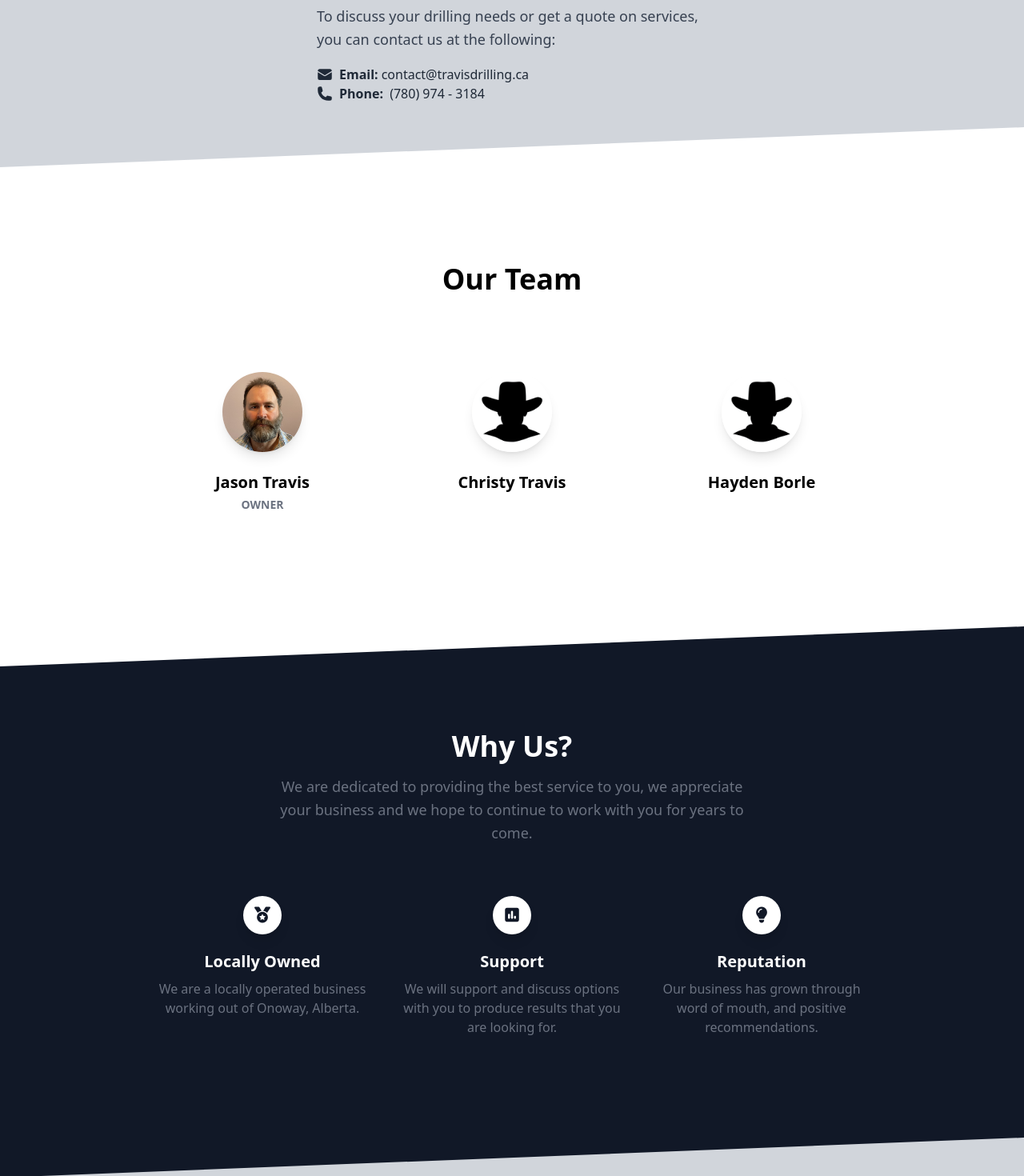
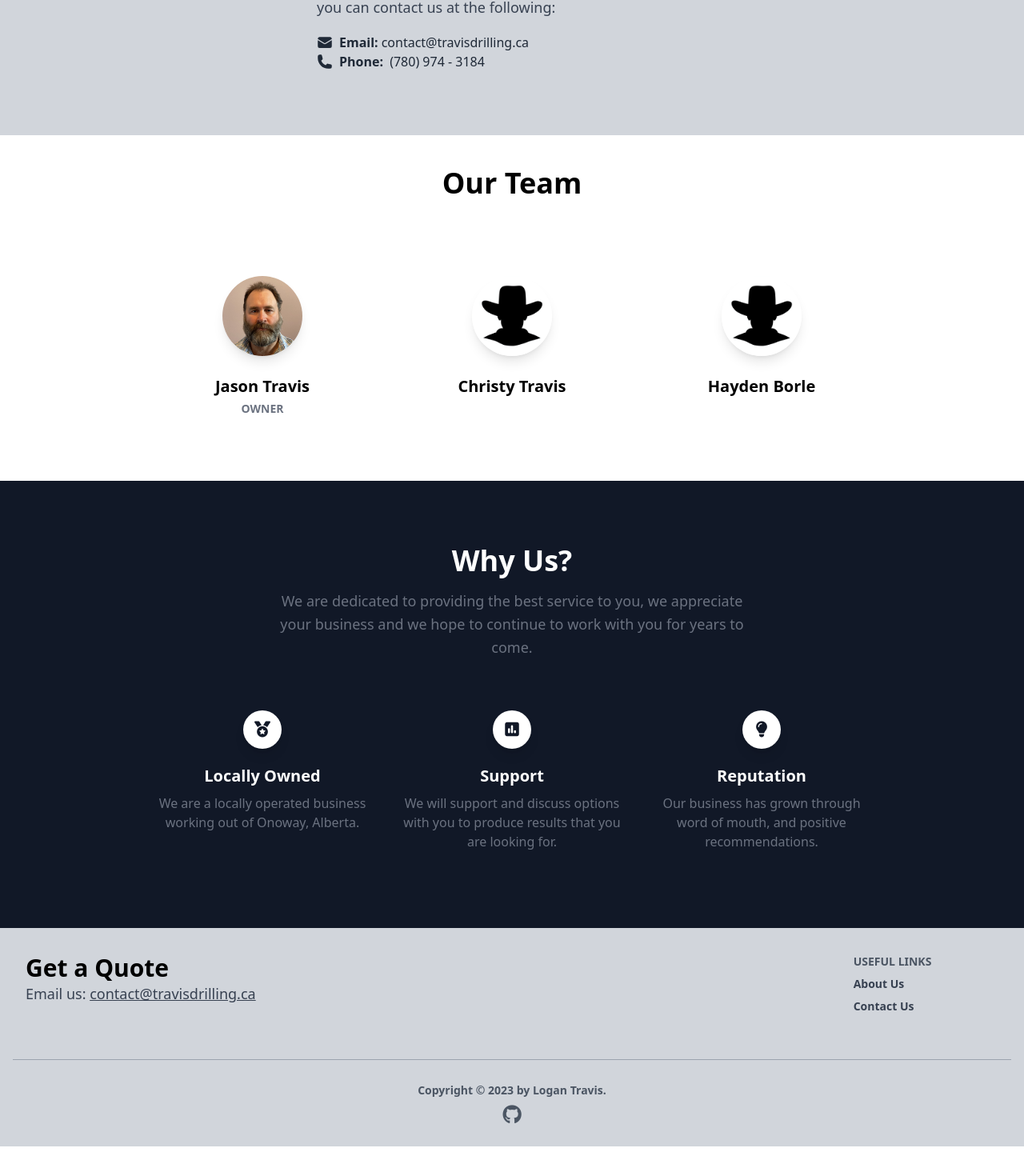
Before and after one commit to Logan9312/Travis-Drilling, a Next.js app: page / in a window 1280 px wide. Shown: the part 975-2445 px from the top of the page at 80% size. After the commit the page ends 2408 px from the top, so only its background shows below. Built offline with nearby package versions, Linux system fonts and the light colour scheme.

Commit message:
Removing slanted seperators

```diff
--- a/src/components/Footer.tsx
+++ b/src/components/Footer.tsx
@@ -8,25 +8,6 @@ import Link from 'next/link'
 function Footer() {
   return (
     <footer className="relative bg-gray-300 pt-8 pb-6">
-      <div
-        className="bottom-auto top-0 left-0 right-0 w-full absolute pointer-events-none overflow-hidden -mt-20"
-        style={{ height: "80px" }}
-      >
-        <svg
-          className="absolute bottom-0 overflow-hidden"
-          xmlns="http://www.w3.org/2000/svg"
-          preserveAspectRatio="none"
-          version="1.1"
-          viewBox="0 0 2560 100"
-          x="0"
-          y="0"
-        >
-          <polygon
-            className="text-gray-300 fill-current"
-            points="2560 0 2560 100 0 100"
-          ></polygon>
-        </svg>
-      </div>
       <div className="container mx-auto px-4">
         <div className="flex flex-wrap">
           <div className="w-full lg:w-6/12 px-4">
--- a/src/pages/index.tsx
+++ b/src/pages/index.tsx
@@ -8,7 +8,7 @@ const IndexPage = () => (
 
     <Hero />
     <Services />
-    <Featured />
+
     <Team />
     <Finisher />
 
@@ -87,7 +87,7 @@ const Services = () => <section className="pb-20 bg-gray-300 lg:-mt-24 -mt-12">
     </div>
 
 
-    <div className="flex flex-wrap items-center mt-20">
+    <div className="flex flex-wrap items-center mt-10">
       <div className="w-full md:w-5/12 px-4 mr-auto ml-auto">
         <h3 className="text-3xl mb-2 font-semibold leading-normal">
           More Information
@@ -111,29 +111,9 @@ const Services = () => <section className="pb-20 bg-gray-300 lg:-mt-24 -mt-12">
   </div>
 </section>
 
-const Featured = () => <section className="relative py-10">
-  <div
-    className="bottom-auto top-0 left-0 right-0 w-full absolute pointer-events-none overflow-hidden -mt-20"
-    style={{ height: "80px" }}
-  >
-    <svg
-      className="absolute bottom-0 overflow-hidden"
-      xmlns="http://www.w3.org/2000/svg"
-      preserveAspectRatio="none"
-      version="1.1"
-      viewBox="0 0 2560 100"
-      x="0"
-      y="0"
-    >
-      <polygon
-        className="text-white fill-current"
-        points="2560 0 2560 100 0 100"
-      ></polygon>
-    </svg>
-  </div>
-</section>
 
-const Team = () => <section className="pt-10 pb-48">
+
+const Team = () => <section className="pt-10 pb-20">
   <div className="justify-center container mx-auto px-4">
     <div className="flex flex-wrap justify-center text-center mb-24">
       <div className="w-full lg:w-6/12 px-4">
@@ -207,27 +187,8 @@ const Team = () => <section className="pt-10 pb-48">
 </section>
 
 const Finisher = () => <section className="pb-20 relative block bg-gray-900">
-  <div
-    className="bottom-auto top-0 left-0 right-0 w-full absolute pointer-events-none overflow-hidden -mt-20"
-    style={{ height: "80px" }}
-  >
-    <svg
-      className="absolute bottom-0 overflow-hidden"
-      xmlns="http://www.w3.org/2000/svg"
-      preserveAspectRatio="none"
-      version="1.1"
-      viewBox="0 0 2560 100"
-      x="0"
-      y="0"
-    >
-      <polygon
-        className="text-gray-900 fill-current"
-        points="2560 0 2560 100 0 100"
-      ></polygon>
-    </svg>
-  </div>
 
-  <div className="container mx-auto px-4 pt-20 lg:pb-20">
+  <div className="container mx-auto px-4 pt-20">
     <div className="flex flex-wrap text-center justify-center">
       <div className="w-full lg:w-6/12 px-4">
         <h2 className="text-4xl font-semibold text-white">
```
